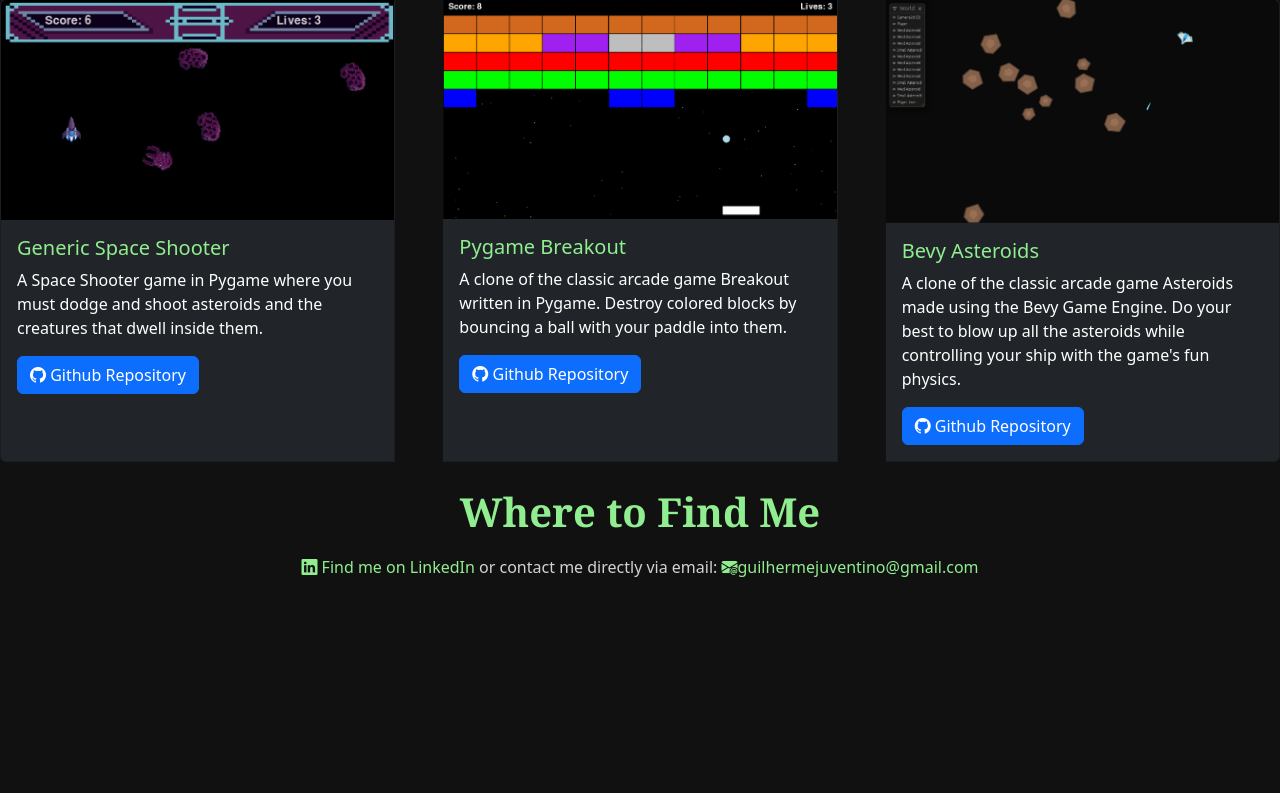
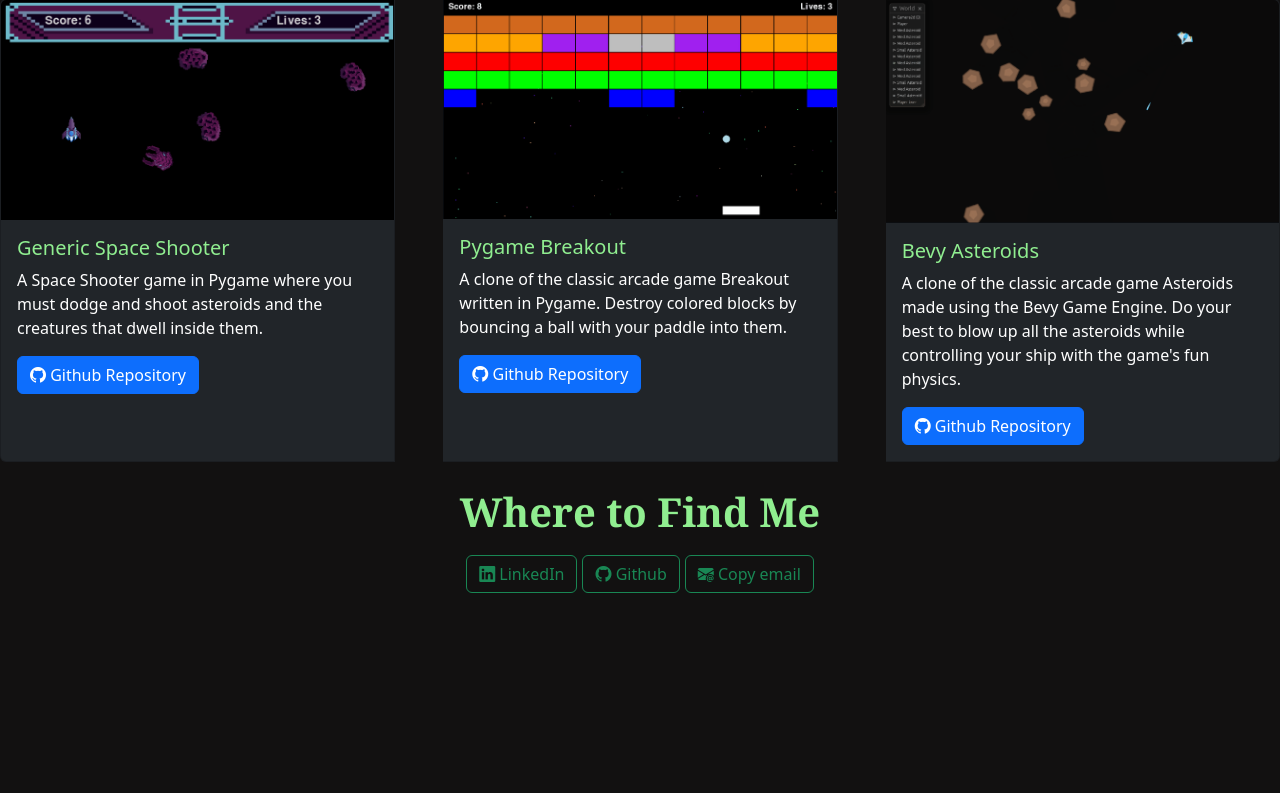
Before and after one commit to GuilhermeJuventino/Portfolio, a Flask app: page / in a window 1280 px wide. Shown: the part 1645-2438 px from the top of the page. Run offline with Flask 3, Linux system fonts and the light colour scheme.

Commit message:
Improved contacts section

```diff
--- a/static/css/styles.css
+++ b/static/css/styles.css
@@ -54,13 +54,8 @@ p {
     min-height: 600px;
 }
 
-.contact-link:link,
-.contact-link {
-    color: #90ee90;
-    text-decoration: none;
+.button-container {
+    display: flex;
+    gap: 5px;
+    justify-content: center;
 }
-
-.contact-link:hover {
-    color: #63bd63;
-    text-decoration: underline;
-}
--- a/templates/index2.html
+++ b/templates/index2.html
@@ -36,7 +36,7 @@
     </nav>
 
     <section id="aboutMe">
-        <h1 class="text-center">Wellcome to my portfolio</h1>
+        <h1 class="text-center">Welcome to my portfolio</h1>
 
         <h2 class="text-center">About me:</h2>
 
@@ -114,16 +114,19 @@
         <h1 class="text-center">Where to Find Me</h1>
 
         <div class="text-container">
-            <p class="text-center">
-                <a class="contact-link" href="https://www.linkedin.com/in/guilherme-juventino-99473b286/" target="_blank">
-                    <i class="bi bi-linkedin"></i> Find me on LinkedIn
+            <div class="button-container">
+                <a class="btn btn-outline-success" href="https://www.linkedin.com/in/guilherme-juventino-99473b286/" target="_blank">
+                    <i class="bi bi-linkedin"></i> LinkedIn
                 </a>
 
-                or contact me directly via email:
-                <a class="contact-link" href="mailto:guilhermejuventino@gmail.com">
-                    <i class="bi bi-envelope-at-fill"></i>guilhermejuventino@gmail.com
+                <a class="btn btn-outline-success" href="https://github.com/GuilhermeJuventino" target="_blank">
+                    <i class="bi bi-github"></i> Github
                 </a>
-            </p>
+
+                <a class="btn btn-outline-success" href="mailto:guilhermejuventino@gmail.com">
+                    <i class="bi bi-envelope-at-fill"></i> Copy email
+                </a>
+            </div>
         </div>
     </section>
 </body>
```
Also changed, not shown: app.py (line endings or trailing spaces).
